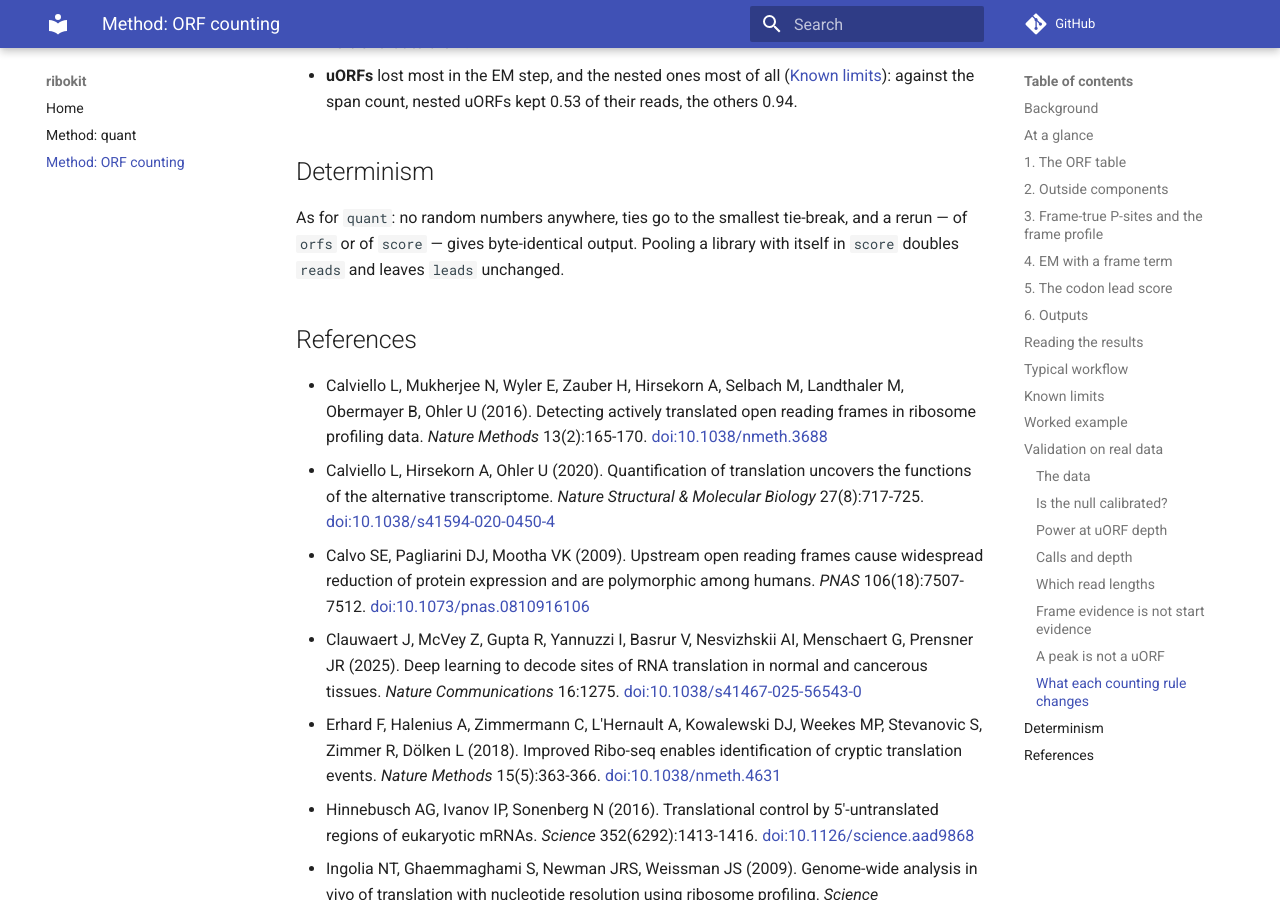
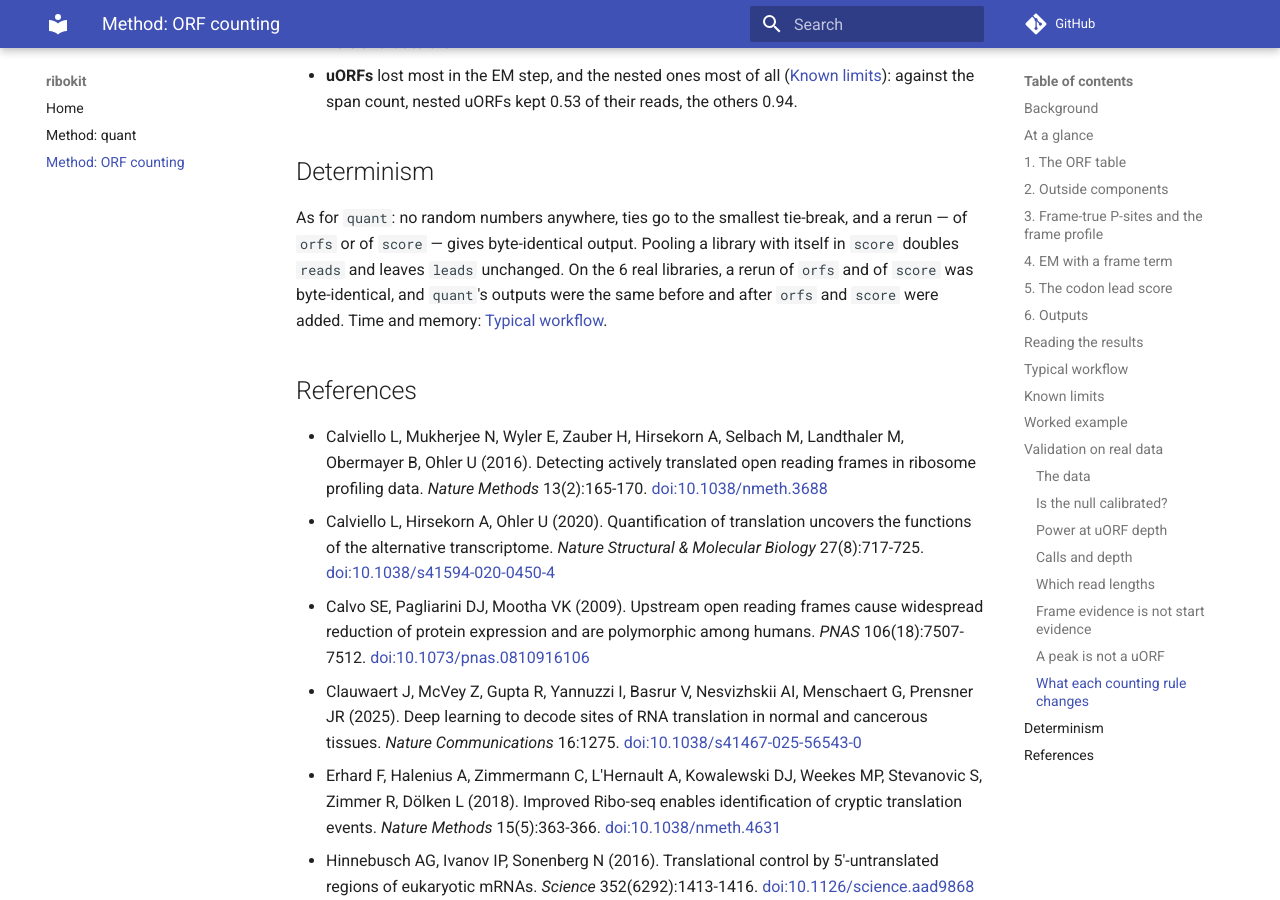
Before and after one commit to katarinagresova/ribokit, an MkDocs documentation site: the page built from docs/orfs.md, in a window 1280 px wide and 900 px high, scrolled down 21445 px. Built offline with MkDocs 1.6.1 and Material for MkDocs 9.7.7, drawn with Linux system fonts in a browser that asks for light colours; comment, search, counter and statistics services are not loaded.

Commit message:
docs: add the reruns on real data to determinism

```diff
--- a/docs/orfs.md
+++ b/docs/orfs.md
@@ -823,6 +823,9 @@ step, toward `orfs`. Totals over the 6 libraries, relative to the span count:
 As for `quant`: no random numbers anywhere, ties go to the smallest tie-break,
 and a rerun — of `orfs` or of `score` — gives byte-identical output. Pooling a
 library with itself in `score` doubles `reads` and leaves `leads` unchanged.
+On the 6 real libraries, a rerun of `orfs` and of `score` was byte-identical,
+and `quant`'s outputs were the same before and after `orfs` and `score` were
+added. Time and memory: [Typical workflow](#typical-workflow).
 
 ## References
 
```
